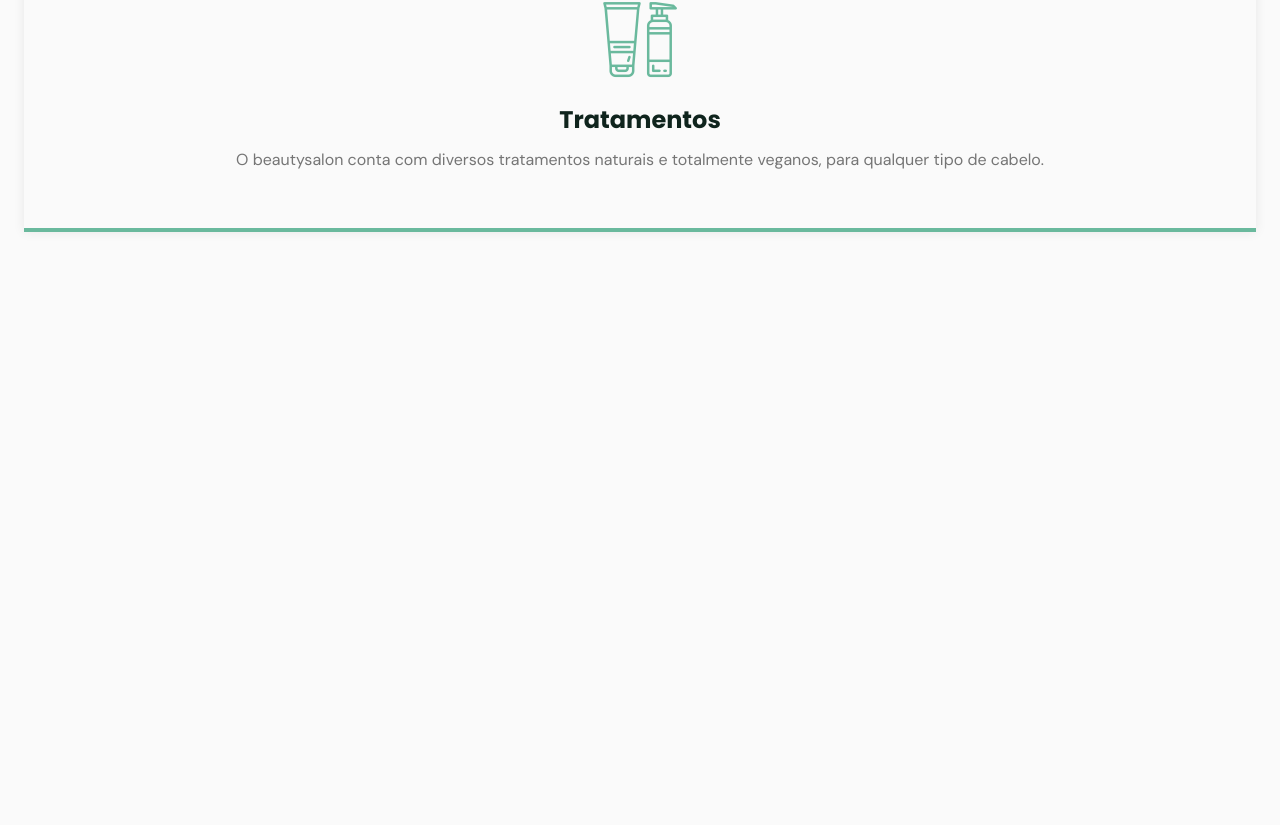
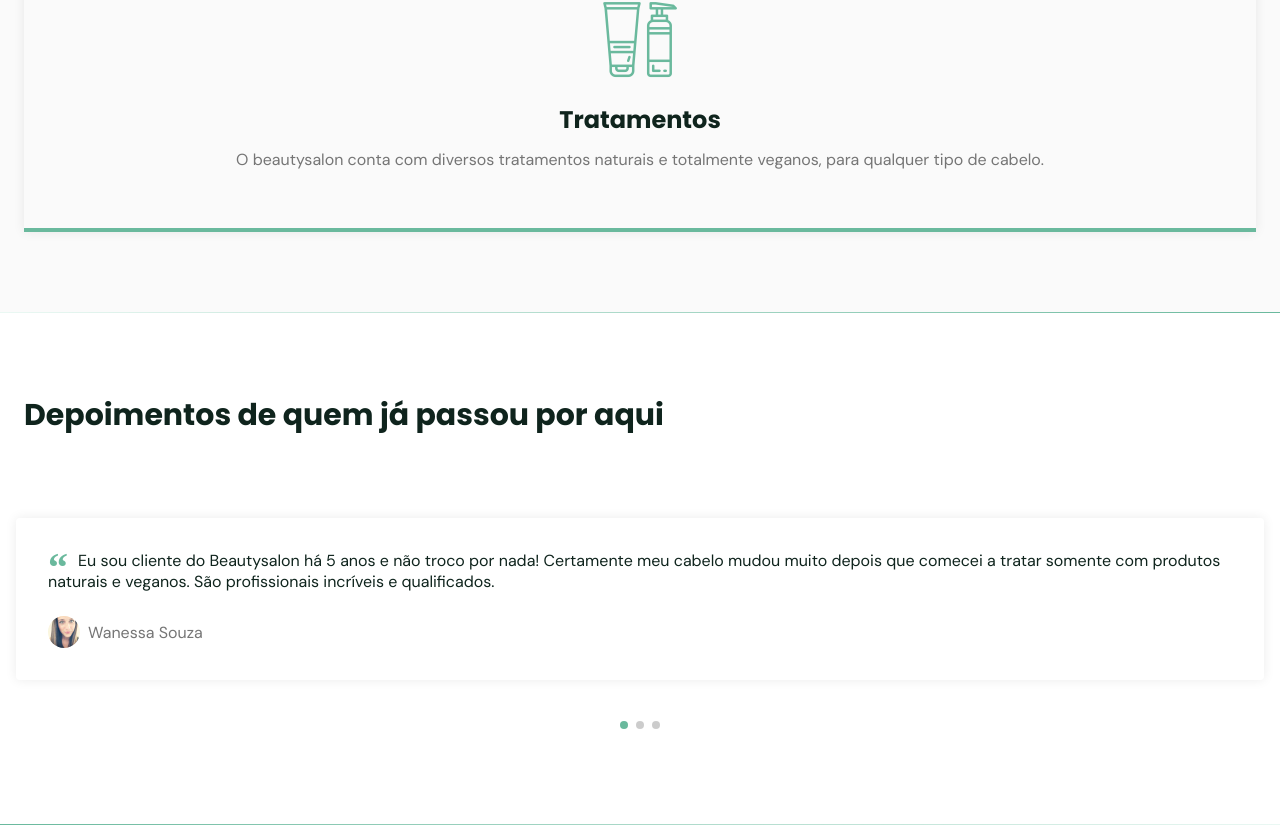
Before and after one commit to victorkauan/originsix, a plain HTML site: page index.html in a window 1280 px wide. Shown: the part 3769-4594 px from the top of the page. Before the commit the page ends 4081 px from the top, so only its background shows below. Drawn offline with nearby package versions, Linux system fonts and the light colour scheme; files whose address does not match are found by name.

Commit message:
Testimonials and Swiper slider/carousel

```diff
--- a/index.html
+++ b/index.html
@@ -1,45 +1,52 @@
-<!-- Toda página precisa de um índice (arquivo primáro), por isso, o nome do arquivo é "index.html" -->
+<!-- Every page needs an index (primary file), so the filename is "index.html" -->
 <!DOCTYPE html>
-<!-- Define o documento como um HTML5, versão mais moderna -->
+<!-- Defines the document as an HTML5, newer version -->
 <html lang="pt_BR">
-  <!-- A propriedade "lang" da tag root ("raiz"), início do documento, determina o idioma do arquivo HTML -->
+  <!-- The "lang" property of the root ("root") tag, beginning of the document, determines the language of the HTML file -->
   <head>
     <!-- PAGE INFO -->
-    <!-- Informações da própria página, metaconfigurações -->
+    <!-- Info of the page itself, metasettings -->
     <meta charset="UTF-8" />
     <meta name="viewport" content="width=device-width, initial-scale=1.0" />
-    <!-- Define que a largura do viewport recebe a largura do dispositivo, além de manter a escala de 1.0, assim tornando o documento flexível para qualquer dispositivo  -->
-    <!-- Viewport é a tela visível baseada na largura e altura de um dispositivo -->
+    <!-- Defines the width of the viewport to receive the width of the device, in addition to keeping the scale of 1.0, thus making the document flexible for any device -->
+    <!-- Viewport is the visible screen based on the width and height of a device -->
     <title>OriginSix</title>
-    <!-- Título da janela -->
+    <!-- Window title -->
 
     <!-- ICONS -->
     <link rel="stylesheet" href="assets/fonts/style.css" />
 
+    <!-- SWIPER -->
+    <link
+      rel="stylesheet"
+      href="https://unpkg.com/swiper/swiper-bundle.min.css"
+    />
+    <!-- The ".min" indicates that the is a minified, shortened file -->
+
     <!-- STYLES -->
     <link rel="stylesheet" href="style.css" />
-    <!-- A propriedade "rel" indica o relacionamento da referência, "href", com o link -->
+    <!-- The property "rel" indicates the relationship of the reference, "href", with the link -->
 
     <!-- FONTS -->
     <link rel="preconnect" href="https://fonts.gstatic.com" />
-    <!-- "preconnect" indica que a conexão com a referência vai ser realizada durante o carregamento da página -->
+    <!-- "preconnect" indicates that the connection to the reference will be made during page load -->
     <link
       href="https://fonts.googleapis.com/css2?family=DM+Sans:wght@400;500;700&family=Poppins:wght@400;500;700&display=swap"
       rel="stylesheet"
     />
   </head>
   <body>
-    <!-- Conteúdo visível (corpo) da página, comentários não são aparentes -->
+    <!-- Visible content (body) of the page, comments are not apparent -->
     <header id="header">
-      <!-- ID é um identificador único -->
+      <!-- ID is a unique identifier -->
       <nav class="container">
-        <!-- Dentro de uma barra de navegação, "nav", estão localizados os elementos clicáveis  -->
+        <!-- Inside a navigation bar, "nav", clickable elements are located -->
         <a class="logo" href="#">beauty<span>salon</span>.</a>
-        <!-- É possível possuir mais de um elemento com a mesma classe, diferente do ID -->
+        <!-- It is possible to have more than one element with the same class, different from the ID -->
         <div class="menu">
           <ul class="grid">
-            <!-- Lista não ordenada -->
-            <!-- Items da lista, cada "li" corresponde a um item -->
+            <!-- Unordered list -->
+            <!-- List items, each "li" corresponds to an item -->
             <li><a class="title" href="#home">Início</a></li>
             <li><a class="title" href="#about">Sobre</a></li>
             <li><a class="title" href="#services">Serviços</a></li>
@@ -53,11 +60,12 @@
     </header>
 
     <main>
+      <!-- HOME -->
       <section class="section" id="home">
-        <!-- Uma dica de acessibilidade é descrever as imagens adicionadas na propriedade "alt" -->
-        <!-- Algumas tags HTML não possuem tag de fechamento por não possuírem conteúdo, apenas atributos. Elas fecham nelas mesmas, como no caso de "img" -->
+        <!-- An accessibility tip is to describe the images added to the "alt" property -->
+        <!-- Some HTML tags do not have a closing tag as they have no content, only attributes. They close on themselves, as in the case of "img" -->
         <div class="container grid">
-          <!-- Para adicionar novas classes é preciso adicionar o nome dela separado por espaços -->
+          <!-- To add new classes you must add their name separated by spaces -->
           <div class="image">
             <img
               src="https://images.unsplash.com/photo-1562322140-8baeececf3df?ixid=MnwxMjA3fDB8MHxwaG90by1wYWdlfHx8fGVufDB8fHx8&ixlib=rb-1.2.1&auto=format&fit=crop&w=750&q=80"
@@ -77,6 +85,7 @@
 
       <div class="divider-1"></div>
 
+      <!-- ABOUT -->
       <section class="section" id="about">
         <div class="container grid">
           <div class="image">
@@ -115,6 +124,7 @@
 
       <div class="divider-2"></div>
 
+      <!-- SERVICES -->
       <section class="section" id="services">
         <div class="container grid">
           <header>
@@ -154,8 +164,87 @@
           </div>
         </div>
       </section>
+
+      <div class="divider-1"></div>
+
+      <!-- TESTIMONIALS -->
+      <section class="section" id="testimonials">
+        <div class="container">
+          <header>
+            <h2 class="title">Depoimentos de quem já passou por aqui</h2>
+          </header>
+          <div class="testimonials swiper-container">
+            <div class="swiper-wrapper">
+              <div class="testimonial swiper-slide">
+                <blockquote>
+                  <p>
+                    <span>&ldquo;</span>Eu sou cliente do Beautysalon há 5 anos
+                    e não troco por nada! Certamente meu cabelo mudou muito
+                    depois que comecei a tratar somente com produtos naturais e
+                    veganos. São profissionais incríveis e qualificados.
+                  </p>
+                  <cite>
+                    <img
+                      src="assets/pictures/wanessa.jpg"
+                      alt="Foto de Wanessa Souza"
+                    />
+                    Wanessa Souza
+                  </cite>
+                </blockquote>
+              </div>
+
+              <div class="testimonial swiper-slide">
+                <blockquote>
+                  <p>
+                    <span>&ldquo;</span>Eu sou cliente do Beautysalon há 5 anos
+                    e não troco por nada! Certamente meu cabelo mudou muito
+                    depois que comecei a tratar somente com produtos naturais e
+                    veganos. São profissionais incríveis e qualificados.
+                  </p>
+                  <cite>
+                    <img
+                      src="assets/pictures/franciele.jpg"
+                      alt="Foto de Franciele Venega"
+                    />
+                    Franciele Venega
+                  </cite>
+                </blockquote>
+              </div>
+
+              <div class="testimonial swiper-slide">
+                <blockquote>
+                  <p>
+                    <span>&ldquo;</span>Eu sou cliente do Beautysalon há 5 anos
+                    e não troco por nada! Certamente meu cabelo mudou muito
+                    depois que comecei a tratar somente com produtos naturais e
+                    veganos. São profissionais incríveis e qualificados.
+                  </p>
+                  <cite>
+                    <img
+                      src="assets/pictures/valeska.jpg"
+                      alt="Foto de Valeska Fabris"
+                    />
+                    Valeska Fabris
+                  </cite>
+                </blockquote>
+              </div>
+            </div>
+            <!-- SLIDER PAGINATION -->
+            <div class="swiper-pagination"></div>
+          </div>
+        </div>
+      </section>
+
+      <div class="divider-2"></div>
+
+      <!-- CONTACT -->
     </main>
 
+    <!-- SWIPER -->
+    <script src="https://unpkg.com/swiper/swiper-bundle.min.js"></script>
+    <!-- The Swiper file must be added before the "main.js" as it needs Swiper to execute a few lines of code -->
+
+    <!-- MAIN.JS -->
     <script src="main.js"></script>
   </body>
 </html>
--- a/main.js
+++ b/main.js
@@ -26,7 +26,18 @@ window.addEventListener('scroll', function () {
     // Scroll is greater than header height
     header.classList.add('scroll')
   } else {
-    // Scroll is less than header height
+    // Scroll is lower than header height
     header.classList.remove('scroll')
   }
 })
+
+// Testimonials carousel/slider (Swiper)
+const swiper = new Swiper('.swiper-container', {
+  // The "new" operator creates a JavaScript object
+  slidesPerView: 1, // Number of slides viewed at a time
+  pagination: {
+    el: '.swiper-pagination'
+  },
+  mousewheel: true, // The mouse wheel passes the slides
+  keyboard: true // Keyboard arrows move slides
+})
--- a/style.css
+++ b/style.css
@@ -1,11 +1,11 @@
-/* Tipos de valores de cor:
- - rgb = Vermelho, verde e azul;
- - rgba = Vermelho, verde, azul e alfa;
- - #FFFFFF = Hexadecimal;
- - hsl = Matiz, saturação and luminosidade;
- - hsla = Matiz, saturação, luminosidade e alfa;
- - red, green, blue = Nomes de cores.
- */
+/* Types of color values:
+  - rgb = Red, green and blue;
+  - rgba = Red, green, blue and alpha;
+  - #FFFFFF = Hexadecimal;
+  - hsl = Hue, saturation and luminosity;
+  - hsla = Hue, saturation, luminosity and alpha;
+  - red, green, blue = Color names.
+*/
 
 /* ============= RESET ============= */
 * {
@@ -13,14 +13,14 @@
   padding: 0;
   box-sizing: border-box;
 }
-/* "*" é o seletor universal */
+/* "*" is the universal selector */
 
 ul {
   list-style: none;
 }
 
 a {
-  text-decoration: none; /* Remove as linhas presentes nos links */
+  text-decoration: none; /* Remove lines present in links */
 }
 
 img {
@@ -42,19 +42,19 @@ img {
   --text-color: hsl(0 0% 46%);
   --text-color-light: hsl(0 0% 98%);
   --body-color: hsl(0 0% 98%);
-} /* As variáveis (sempre seguindo a sintaxe acima) apenas podem ser acessadas dentro dos elementos que são criadas, por isso, são comumente colocadas em :root */
+} /* Variables (always following the syntax above) can only be accessed within the elements that are created, so they are commonly placed in :root */
 
 /* ============= BASE ============= */
 html {
-  scroll-behavior: smooth; /* Habilita a rolagem suave da página */
+  scroll-behavior: smooth; /* Enable smooth page scrolling */
 }
 
 body {
   font: 400 1rem 'DM Sans', sans-serif;
   color: var(--text-color);
   background-color: var(--body-color);
-  -webkit-font-smoothing: antialiased; /* Propriedades com vendor prefixes apenas são aplicadas em navegadores compatíveis */
-} /* Para acessar o valor de uma variável é preciso colocar "var" seguido do nome da variável entre parênteses */
+  -webkit-font-smoothing: antialiased; /* Properties with vendor prefixes are only applied in supported browsers */
+} /* To access the value of a variable, put "var" followed by the variable name in parentheses */
 
 .title {
   font: 700 1.875rem 'Poppins', sans-serif;
@@ -72,7 +72,7 @@ body {
   color: var(--text-color-light);
   font: 500 1rem 'Dm Sans', sans-serif;
   transition: background-color 0.3s;
-  /* A tag "a", por padrão, possui o display "inline", dado isso, ela não recebe valores de altura e largura que ultrapassem o tamanho do conteúdo. */
+  /* The "a" tag, by default, has the "inline" display, as it does not receive height and width values that exceed the size of the content. */
 }
 
 .button:hover {
@@ -104,7 +104,7 @@ body {
 }
 
 .grid {
-  display: grid; /* Habilita novas propriedades CSS */
+  display: grid; /* Enable new CSS properties */
   gap: 2rem;
 }
 
@@ -158,8 +158,8 @@ main {
 nav {
   height: var(--header-height);
   display: flex;
-  align-items: center; /* Define o alinhamento horizontal */
-  justify-content: space-between; /* Define o alinhamento vertical */
+  align-items: center; /* Set the horizontal alignment */
+  justify-content: space-between; /* Set vertical alignment */
   width: 100%;
 }
 
@@ -182,7 +182,7 @@ nav ul li a::after {
   height: 2px;
   background-color: var(--base-color);
 
-  position: absolute; /* Possui uma posição absoluta em relação ao elemento pai mais próximo que detém posição relativa */
+  position: absolute; /* Has an absolute position relative to the closest parent element that holds relative position */
   left: 0;
   bottom: -1.5rem;
 
@@ -195,7 +195,7 @@ nav ul li a:hover::after {
 
 nav .menu {
   opacity: 0;
-  visibility: hidden; /* Torna os links do menu inacessíveis, não clicáveis */
+  visibility: hidden; /* Makes menu links inaccessible, not clickable */
 
   top: -20rem;
   transition: 0.2s;
@@ -215,12 +215,12 @@ nav.show .menu {
   height: 100vh;
   width: 100vw;
 
-  position: fixed; /* Cria uma nova camada ("linha") na página */
+  position: fixed; /* Creates a new layer ("line") on the page */
   top: 0;
   left: 0;
 
   display: grid;
-  place-content: center; /* Centraliza os elementos em todas as direções */
+  place-content: center; /* Centers elements in all directions */
 }
 
 nav.show .menu ul {
@@ -258,7 +258,7 @@ nav.show div.icon-close {
 
 /* ============= HOME ============= */
 #home {
-  overflow: hidden; /* "overflow" significa "transbordar". Essa propriedade aplica uma estilização aos elementos que ultrapassam as caixas que estão contidos */
+  overflow: hidden; /* This property applies a styling to elements that go beyond the boxes that are contained */
 }
 
 #home .container {
@@ -270,19 +270,19 @@ nav.show div.icon-close {
 }
 
 #home .image::before {
-  /* Através do "::before" ou do "::after" é possível criar um elemento "fantasma" no CSS, essa criação é chamada de sudo element */
+  /* Through "::before" or "::after" it is possible to create a "ghost" element in CSS, this creation is called sudo element */
   content: '';
   height: 100%;
   width: 100%;
   background-color: var(--base-color-second);
-  position: absolute; /* O elemento é posicionado com base no tamanho da página inteira */
+  position: absolute; /* The element is positioned based on the size of the entire page */
   top: -16.8%;
   left: 16.7%;
-  z-index: 0; /* Eixo de profundidade, o elemento com maior índice é colocado na frente dos elementos de menor índice */
+  z-index: 0; /* Depth axis, element with highest index is placed in front of elements with lowest index */
 }
 
 #home .image img {
-  position: relative; /* Habilita novas propriedades CSS, como "top", "right", "left" e "bottom" */
+  position: relative; /* Enables new CSS properties such as "top", "right", "left" and "bottom" */
   right: 2.9375rem;
 }
 
@@ -363,3 +363,65 @@ nav.show div.icon-close {
   font-size: 1.5rem;
   margin-bottom: 0.75rem;
 }
+
+/* ============= TESTIMONIALS ============= */
+#testimonials {
+  background-color: white;
+}
+
+#testimonials .container {
+  margin-left: 0;
+  margin-right: 0;
+}
+
+#testimonials header {
+  margin-left: 1.5rem;
+  margin-right: 1.5rem;
+  margin-bottom: 0;
+}
+
+#testimonials blockquote {
+  padding: 2rem;
+  box-shadow: 0px 0px 12px rgba(0, 0, 0, 0.08);
+  border-radius: 0.25rem;
+}
+
+#testimonials blockquote p {
+  position: relative;
+  text-indent: 1.875rem;
+  margin-bottom: 1.5rem;
+  color: var(--title-color);
+}
+
+#testimonials blockquote p span {
+  font: 700 2.5rem serif;
+  color: var(--base-color);
+
+  position: absolute;
+  top: -0.375rem;
+  left: -1.875rem;
+}
+
+#testimonials cite {
+  display: flex;
+  align-items: center;
+  font-style: normal;
+}
+
+#testimonials cite img {
+  width: 2rem;
+  height: 2rem;
+  object-fit: cover; /* Fits the image to the given size by covering the excess space */
+  clip-path: circle(); /* Creates a mask (crop) on the circle-shaped image */
+  margin-right: 0.5rem;
+}
+
+/* SWIPER */
+.swiper-slide {
+  height: auto;
+  padding: 4rem 1rem;
+}
+
+.swiper-pagination-bullet-active {
+  background-color: var(--base-color);
+}
```
Also changed, not shown: assets/pictures/franciele.jpg (added), assets/pictures/valeska.jpg (added), assets/pictures/wanessa.jpg (added).
